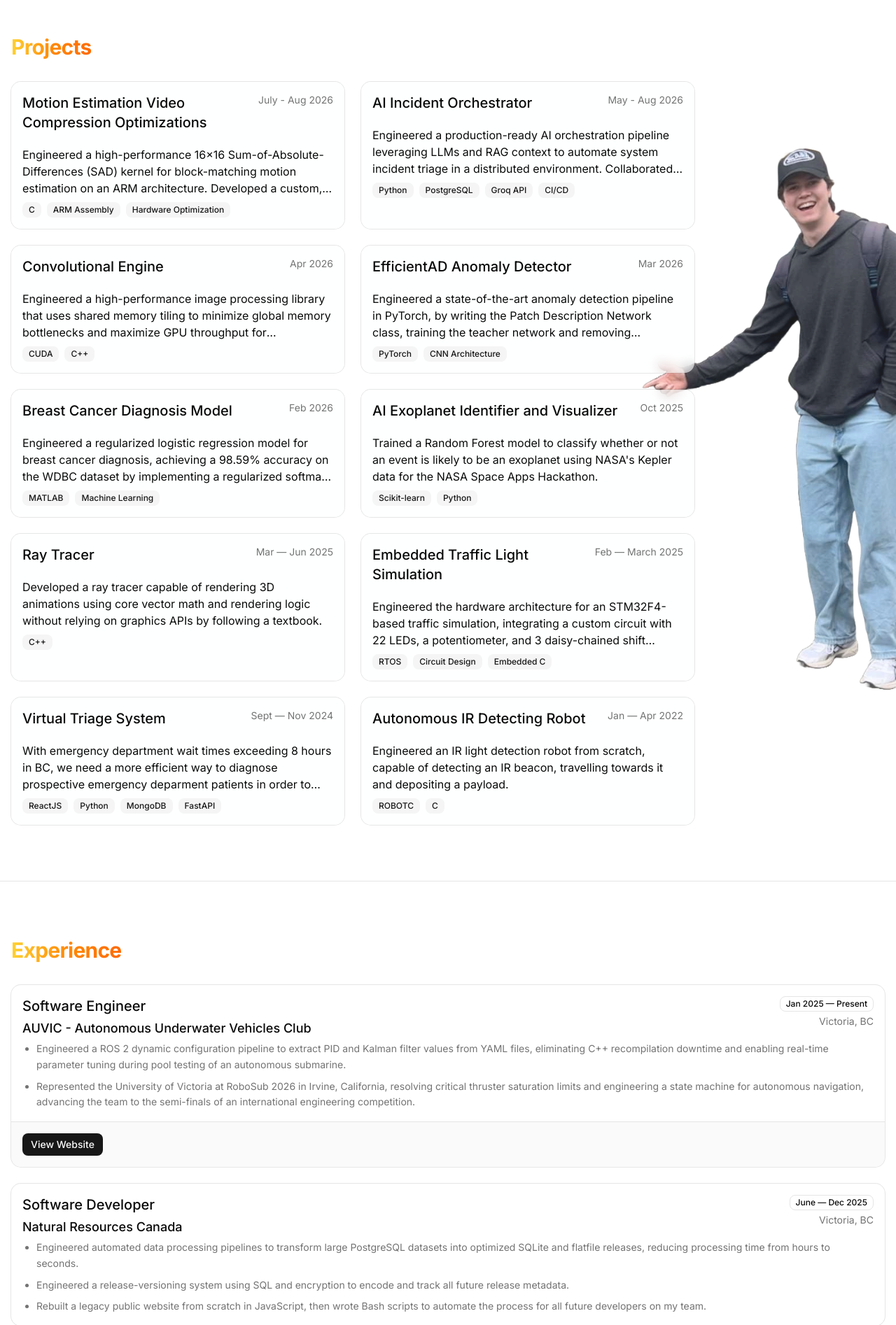
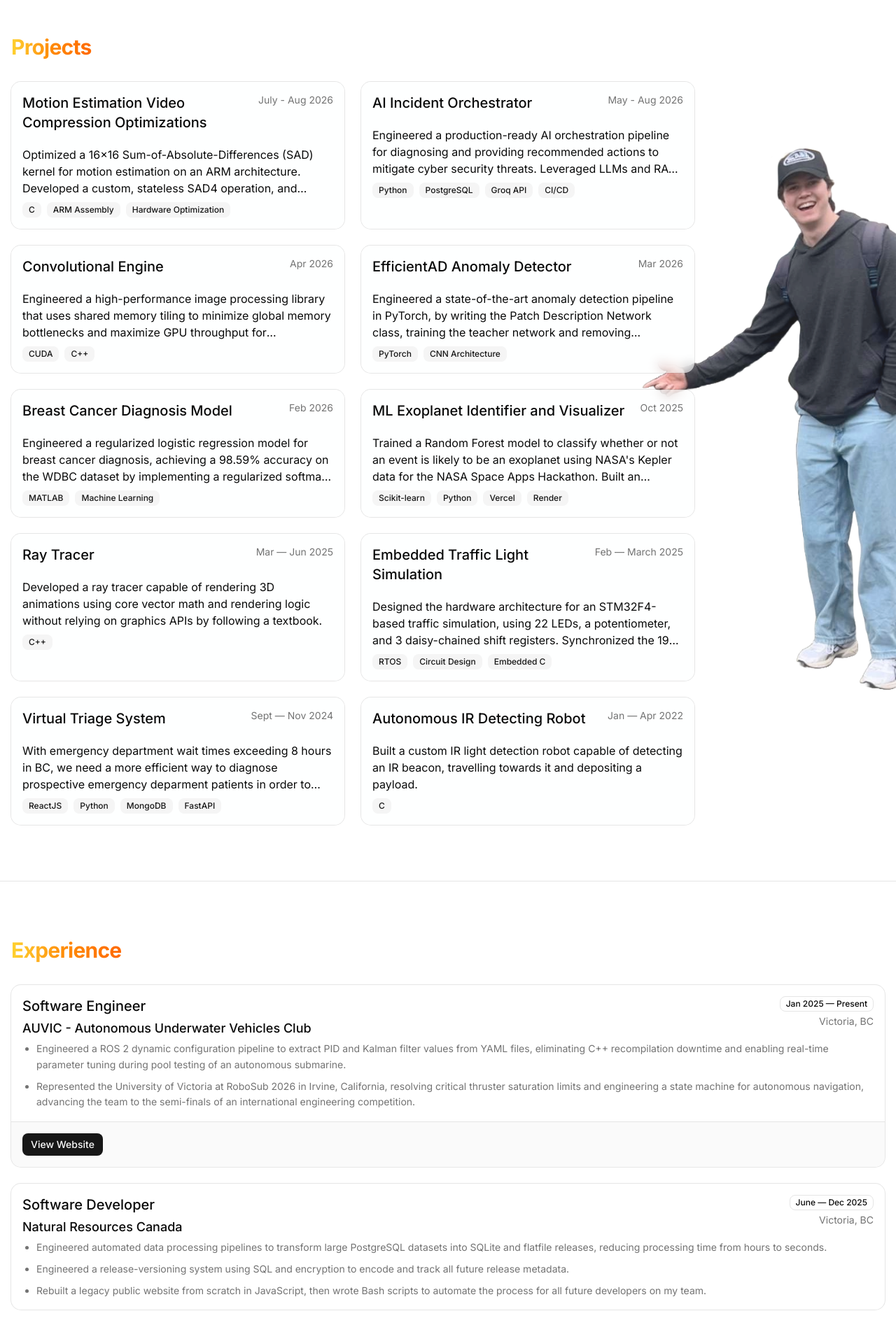
Before and after one commit to liamtannerr/liamtannerr.github.io, a Next.js app: page / in a window 1280 px wide. Shown: the part 880-2774 px from the top of the page at 70% size. Built offline with nearby package versions, Linux system fonts and the light colour scheme.

Commit message:
Changed descriptions

```diff
--- a/app/page.tsx
+++ b/app/page.tsx
@@ -84,7 +84,7 @@ export default function Home() {
       date: "June — Dec 2025",
       link: null,
       bullets: [
-        "Engineered automated data processing pipelines to transform large PostgreSQL datasets into optimized SQLite and flatfile releases, reducing processing time from hours to seconds.",
+        "Engineered automated data processing pipelines to transform large PostgreSQL datasets into SQLite and flatfile releases, reducing processing time from hours to seconds.",
         "Engineered a release-versioning system using SQL and encryption to encode and track all future release metadata.",
         "Rebuilt a legacy public website from scratch in JavaScript, then wrote Bash scripts to automate the process for all future developers on my team.",
       ],
@@ -96,7 +96,7 @@ export default function Home() {
       date: "Sept 2023 — April 2024",
       link: null,
       bullets: [
-        "Engineered 3 increasingly complex CO₂ injection simulations using Python meshes and the OpenGeoSys finite element solver, becoming the first NRCan employee to implement this workflow successfully.",
+        "Engineered 3 increasingly complex CO₂ injection simulations using Python meshes and the OpenGeoSys finite element solver, becoming the first NRCan researcher to implement this workflow successfully.",
         "Advanced the project from stylized models to a real-world case study by engineering a 3-layer finite element simulation of the SECURE INGA wastewater disposal well, utilizing precise depth profiles and material properties.",
       ],
     },
@@ -107,7 +107,7 @@ export default function Home() {
       title: "Motion Estimation Video Compression Optimizations",
       date: "July - Aug 2026",
       description:
-        "Engineered a high-performance 16x16 Sum-of-Absolute-Differences (SAD) kernel for block-matching motion estimation on an ARM architecture. Developed a custom, stateless SAD4 operation, and integrated it via a patched QEMU emulator and inline assembly. Achieved an 11.89x execution speedup using the custom opcode and a peak 34.93x speedup by implementing an ARM NEON SIMD vectorization pipeline.",
+        "Optimized a 16x16 Sum-of-Absolute-Differences (SAD) kernel for motion estimation on an ARM architecture. Developed a custom, stateless SAD4 operation, and integrated it via a patched QEMU emulator and inline assembly. Achieved an 11.89x execution speedup using the custom opcode and a peak 34.93x speedup by implementing an ARM NEON SIMD vectorization pipeline.",
       tech: ["C", "ARM Assembly", "Hardware Optimization"],
       link: "https://github.com/BenJTowers/motion_estimation/blob/main/report/SAD_Optimizations_for_Motion_Estimation.pdf",
       images: ["Motion-Estimation-Pic.png"],
@@ -116,7 +116,7 @@ export default function Home() {
       title: "AI Incident Orchestrator",
       date: "May - Aug 2026",
       description:
-        "Engineered a production-ready AI orchestration pipeline leveraging LLMs and RAG context to automate system incident triage in a distributed environment. Collaborated within a 17-member software engineering team utilizing automated test harnesses and GitHub Actions CI/CD to validate system stability.",
+        "Engineered a production-ready AI orchestration pipeline for diagnosing and providing recommended actions to mitigate cyber security threats. Leveraged LLMs and RAG context to automate recommendation generation in a distributed environment.",
       tech: ["Python", "PostgreSQL", "Groq API", "CI/CD"],
       link: null,
       images: ["ACIRO-Pic.png"],
@@ -147,11 +147,11 @@ export default function Home() {
       link: "https://github.com/liamtannerr/Optimization-Papers/blob/main/LogisticRegression.pdf",
     },
     {
-      title: "AI Exoplanet Identifier and Visualizer",
+      title: "ML Exoplanet Identifier and Visualizer",
       date: "Oct 2025",
       description:
-        "Trained a Random Forest model to classify whether or not an event is likely to be an exoplanet using NASA's Kepler data for the NASA Space Apps Hackathon.",
-      tech: ["Scikit-learn", "Python"],
+        "Trained a Random Forest model to classify whether or not an event is likely to be an exoplanet using NASA's Kepler data for the NASA Space Apps Hackathon. Built an interactive application to visualize the data, hosting the frontend on Vercel and the backend/ML on Render. Check out this live site below!",
+      tech: ["Scikit-learn", "Python", "Vercel", "Render"],
       link: "https://github.com/liamtannerr/exoplanet-identifier/tree/deploy",
       liveLink: "https://exovis.vercel.app",
       images: ["ExoVis1-Pic.png", "ExoVis2-Pic.png"],
@@ -169,7 +169,7 @@ export default function Home() {
       title: "Embedded Traffic Light Simulation",
       date: "Feb — March 2025",
       description:
-        "Engineered the hardware architecture for an STM32F4-based traffic simulation, integrating a custom circuit with 22 LEDs, a potentiometer, and 3 daisy-chained shift registers. Synchronized the 19-bit LED array via shared GPIO pins and ensured circuit safety by calculating and wiring precise series resistors to protect the power supply and components.",
+        "Designed the hardware architecture for an STM32F4-based traffic simulation, using 22 LEDs, a potentiometer, and 3 daisy-chained shift registers. Synchronized the 19-bit LED array to simulate traffic flow through a stoplight controlled intersection. Calculated and wired precise series resistors to protect the power supply and components.",
       tech: ["RTOS", "Circuit Design", "Embedded C"],
       link: "https://github.com/liamtannerr/Traffic-Lights",
       images: ["TrafficLights-Pic.png"],
@@ -188,8 +188,8 @@ export default function Home() {
       title: "Autonomous IR Detecting Robot",
       date: "Jan — Apr 2022",
       description:
-        "Engineered an IR light detection robot from scratch, capable of detecting an IR beacon, travelling towards it and depositing a payload.",
-      tech: ["ROBOTC", "C"],
+        "Built a custom IR light detection robot capable of detecting an IR beacon, travelling towards it and depositing a payload.",
+      tech: ["C"],
       images: ["Robo.mp4"],
       link: null,
     },
@@ -267,7 +267,7 @@ export default function Home() {
               Software Engineer
             </h1>
             <p className="text-xl text-foreground font-medium max-w-2xl mb-8">
-              Welcome to my personal portfolio website
+              Welcome to my portfolio website
             </p>
             <div className="flex gap-4">
               <Link
```
